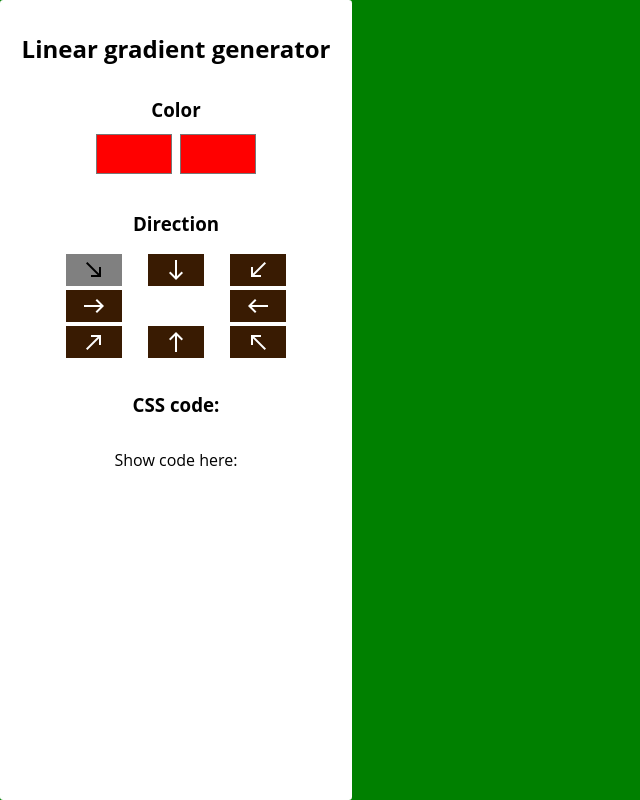
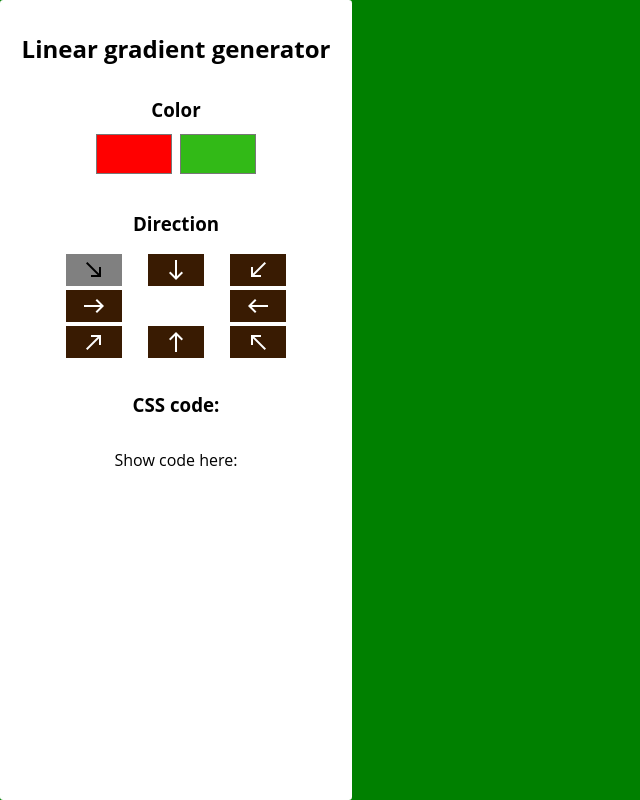
Before and after one commit to oniso20/coding_with_margit, a plain HTML site: page week_5/bg-generator/index.html in a window 1280 px wide. Shown: the whole page, without its empty margins (0-640 px from the left). Drawn offline with nearby package versions, Linux system fonts and the light colour scheme.

Commit message:
Set default color in bg generator

```diff
--- a/week_5/bg-generator/index.html
+++ b/week_5/bg-generator/index.html
@@ -20,7 +20,7 @@
         <h3>Color</h3>
         <div class="color-selectors">
           <input type="color" class="bg-color" value="#ff0000" />
-          <input type="color" class="bg-color-gradient" value="#ff0000" />
+          <input type="color" class="bg-color-gradient" value="#32BA17" />
         </div>
       </section>
       <section class="direction-section">
```
